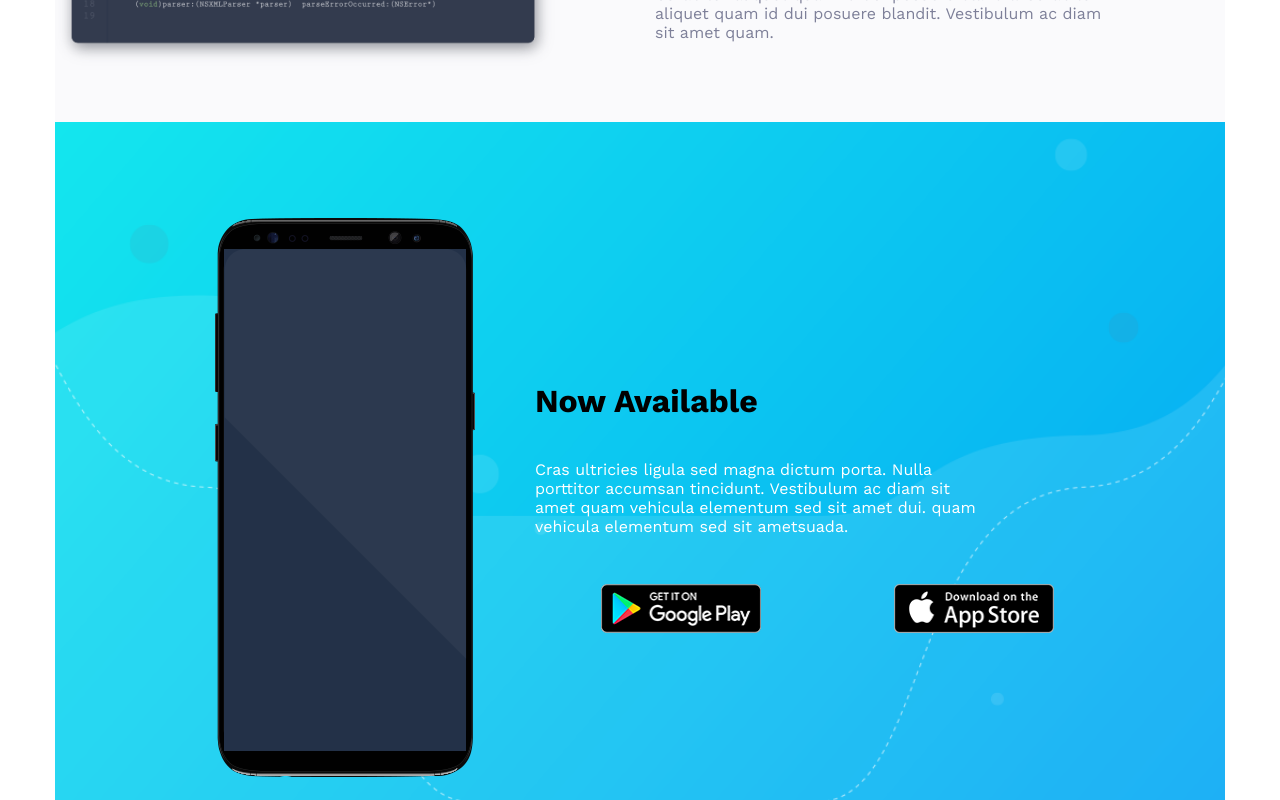
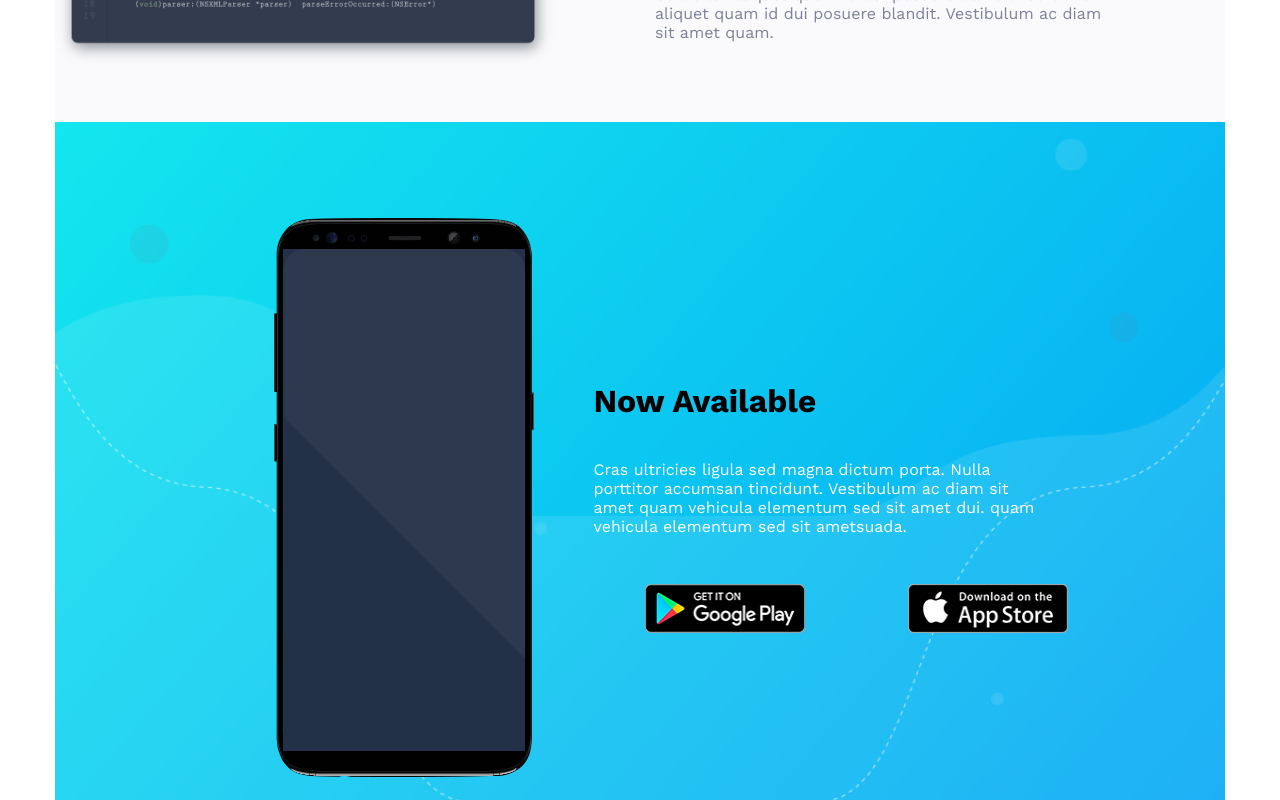
Before and after one commit to ultimecreation/reactpsd01-vibo, a React (Create React App) app: page / in a window 1280 px wide. Shown: the part 3360-4160 px from the top of the page. Built offline with nearby package versions, Linux system fonts and the light colour scheme.

Commit message:
fixed issues on app section

```diff
--- a/public/index.html
+++ b/public/index.html
@@ -1,11 +1,11 @@
 <!DOCTYPE html>
 <html lang="en">
 	<head>
-    <meta charset="utf-8" />
-    <meta name="viewport" content="width=device-width, initial-scale=1" />
-    <meta name="theme-color" content="#000000" />
-
-    <title>React Psd 01</title>
+		<meta charset="utf-8"/>
+		<meta name="viewport" content="width=device-width, initial-scale=1"/>
+		<meta name="theme-color" content="#000000"/>
+		<link rel="icon" href="/img/Marketing4-Vector-Bg.png"/>
+		<title>Vibo React</title>
 	</head>
 	<body>
 		<noscript>You need to enable JavaScript to run this app.</noscript>
--- a/src/App.scss
+++ b/src/App.scss
@@ -279,6 +279,8 @@ body {
   background: url("/img/Marketing4-Vector-Bg.png") center center/cover;
   position: relative;
   .app-container {
+    width: 90%;
+    margin: 0 auto;
     //display: flex;
 
     img {
@@ -297,10 +299,11 @@ body {
         font-size: 1rem;
       }
       .app-container__card__icons {
+        margin-top: 2.5rem;
         display: flex;
         flex-direction: column;
         img {
-          margin: 80px auto 20px auto;
+          margin: 40px auto -20px auto;
           display: block;
         }
       }
@@ -692,7 +695,7 @@ body {
         .app-container__card__icons {
           display: flex;
           flex-direction: row;
-
+          margin-top: 2.5rem;
           img {
             width: 160px;
           }
```
Lines whose indentation alone changed are shown as unchanged.
